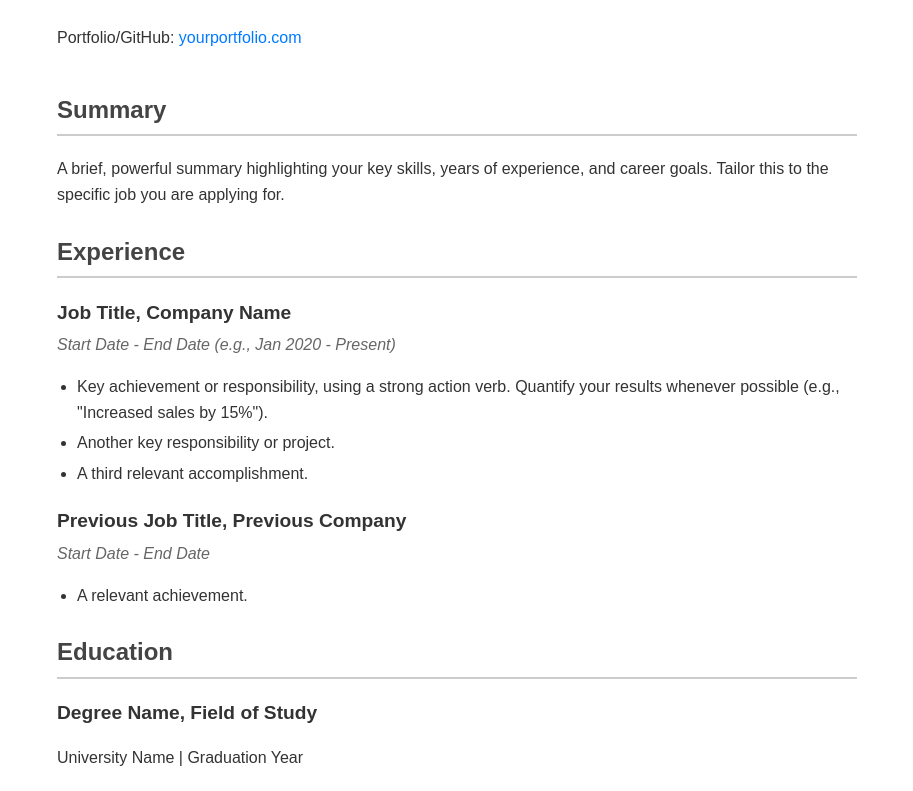
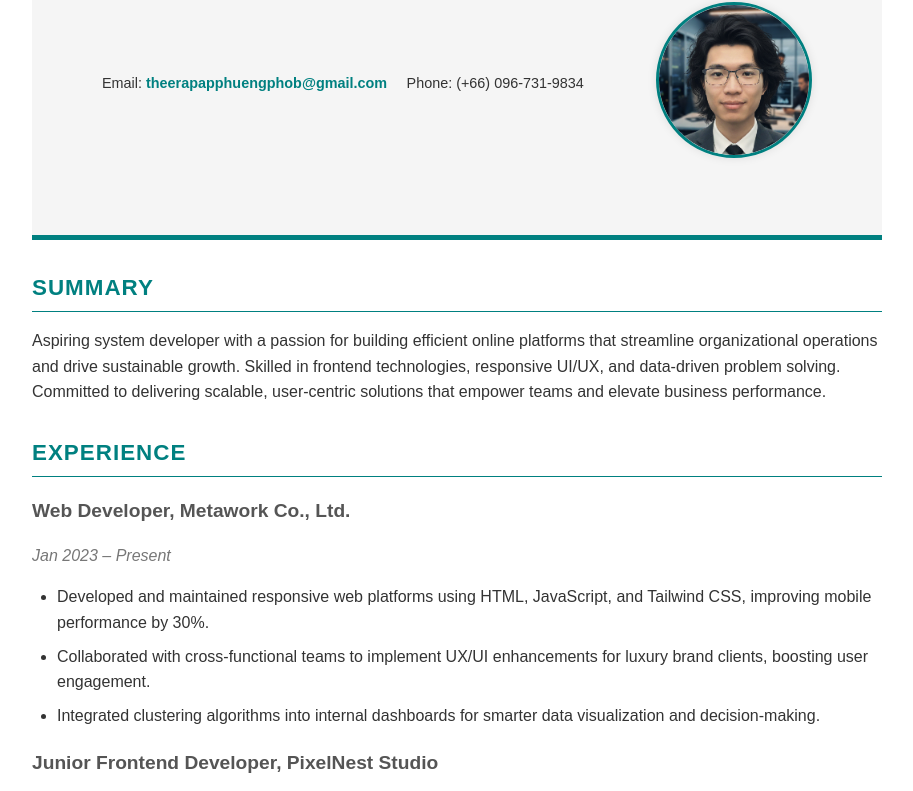
Before and after one commit to theerapap30233/theerapap30233.github.io, a plain HTML site: page index.html in a window 1280 px wide. Shown: the part 203-994 px from the top of the page, without its empty margins (183-1096 px from the left). Drawn offline with Linux system fonts and the light colour scheme.

Commit message:
Add files via upload

```diff
--- a/index.html
+++ b/index.html
@@ -1,47 +1,56 @@
 <!DOCTYPE html>
 <html lang="en">
+
 <head>
     <meta charset="UTF-8">
     <meta name="viewport" content="width=device-width, initial-scale=1.0">
-    <title>Your Name - Resume</title>
+    <title>HomePage</title>
     <link rel="stylesheet" href="style.css">
 </head>
+
 <body>
     <header>
-        <h1>Your Name</h1>
-        <p>Your Professional Title or Tagline</p>
+        <h1>Theerapap Phuengphob</h1>
         <div class="contact-info">
-            <p>Email: <a href="mailto:youremail@example.com">youremail@example.com</a></p>
-            <p>Phone: (555) 123-4567</p>
-            <p>LinkedIn: <a href="http://linkedin.com/in/yourprofile">yourprofile</a></p>
-            <p>Portfolio/GitHub: <a href="http://yourportfolio.com">yourportfolio.com</a></p>
+            <p>Email: <a href="mailto:youremail@example.com">theerapapphuengphob@gmail.com</a></p>
+            <p>Phone: (+66) 096-731-9834</p>
+        </div>
+        <div class="profile-photo">
+            <img src="my-photo.png" alt="Your Profile Picture">
         </div>
     </header>
 
     <main>
         <section id="summary">
             <h2>Summary</h2>
-            <p>A brief, powerful summary highlighting your key skills, years of experience, and career goals. Tailor this to the specific job you are applying for.</p>
+            <p>Aspiring system developer with a passion for building efficient online platforms that streamline
+                organizational operations and drive sustainable growth. Skilled in frontend technologies, responsive
+                UI/UX, and data-driven problem solving. Committed to delivering scalable, user-centric solutions that
+                empower teams and elevate business performance.</p>
         </section>
 
         <section id="experience">
             <h2>Experience</h2>
 
             <article class="job">
-                <h3>Job Title, Company Name</h3>
-                <p class="dates">Start Date - End Date (e.g., Jan 2020 - Present)</p>
+                <h3>Web Developer, Metawork Co., Ltd.</h3>
+                <p class="dates">Jan 2023 – Present</p>
                 <ul>
-                    <li>Key achievement or responsibility, using a strong action verb. Quantify your results whenever possible (e.g., "Increased sales by 15%").</li>
-                    <li>Another key responsibility or project.</li>
-                    <li>A third relevant accomplishment.</li>
+                    <li>Developed and maintained responsive web platforms using HTML, JavaScript, and Tailwind CSS,
+                        improving mobile performance by 30%.</li>
+                    <li>Collaborated with cross-functional teams to implement UX/UI enhancements for luxury brand
+                        clients, boosting user engagement.</li>
+                    <li>Integrated clustering algorithms into internal dashboards for smarter data visualization and
+                        decision-making.</li>
                 </ul>
             </article>
 
             <article class="job">
-                <h3>Previous Job Title, Previous Company</h3>
-                <p class="dates">Start Date - End Date</p>
+                <h3>Junior Frontend Developer, PixelNest Studio</h3>
+                <p class="dates">Jun 2021 – Dec 2022</p>
                 <ul>
-                    <li>A relevant achievement.</li>
+                    <li>Translated high-fidelity Figma designs into modular, production-ready code using TypeScript and
+                        Vite.</li>
                 </ul>
             </article>
         </section>
@@ -49,18 +58,41 @@
         <section id="education">
             <h2>Education</h2>
             <article class="degree">
-                <h3>Degree Name, Field of Study</h3>
-                <p>University Name | Graduation Year</p>
-                </article>
+                <h3>Bachelor’s Degree in Mathematics and Computer Science</h3>
+                <p>King Mongkut’s University of Technology North Bangkok (KMUTNB) | 2023</p>
+            </article>
         </section>
 
         <section id="skills">
             <h2>Skills</h2>
-            <p>List your most important **Technical Skills** (e.g., JavaScript, Python, AWS), **Soft Skills** (e.g., Communication, Leadership), and **Tools** (e.g., Figma, Salesforce).</p>
+            <p>Technical Skills
+
+                JavaScript, HTML, Python, C#
+
+                Responsive UI/UX development
+
+                TypeScript, Tailwind CSS (optional to include based on your frontend focus)</p>
+
+            <p>Soft Skills
+
+                Clear communication across technical and non-technical teams
+
+                Creative problem-solving with a touch of humor
+
+                Adaptability and iterative thinking</p>
+
+            <p>Tools
+
+                Visual Studio Code, Figma, Adobe XD
+
+                Orange (for data mining and clustering)
+
+                UX/UI design tools and prototyping platforms</p>
         </section>
     </main>
 
     <footer>
-        </footer>
+    </footer>
 </body>
+
 </html>
--- a/style.css
+++ b/style.css
@@ -1,61 +1,102 @@
-/* style.css */
-
-/* Basic Reset for Clean Look */
+/* 1. Global Reset and Typography */
 body {
-    font-family: Arial, Helvetica, sans-serif;
+    font-family: 'Arial', sans-serif; /* A clear, professional font */
     line-height: 1.6;
     color: #333;
-    max-width: 800px; /* Keep it centered and easy to read */
+    max-width: 850px;
     margin: 40px auto;
     padding: 0 20px;
+    background-color: #ffffff; /* Clean white background */
 }
 
-/* Headings and Structure */
+/* 2. Color Palette */
+:root {
+    --accent-color: #008080; /* A deep, professional Teal */
+    --text-color: #333;
+    --light-gray: #f5f5f5; /* For subtle background blocks */
+}
+
+/* 3. Header and Contact Info */
+header {
+    background-color: var(--light-gray);
+    padding: 70px;
+    margin-bottom: 20px;
+    border-bottom: 5px solid var(--accent-color);
+    display: flex; /* ใช้ Flexbox ที่นี่ */
+    justify-content: space-between; /* กระจายเนื้อหาไปซ้ายสุด-ขวาสุด */
+    align-items: center; /* จัดเรียงแนวตั้งให้อยู่ตรงกลาง */
+    flex-wrap: wrap; /* ให้เนื้อหาขึ้นบรรทัดใหม่ได้ถ้าจอเล็ก */
+}
+
 h1 {
-    font-size: 2.2em;
+    font-size: 2.5em;
+    color: var(--accent-color); /* Name in accent color */
     margin-bottom: 0.1em;
 }
 
-h2 {
-    color: #444;
-    border-bottom: 2px solid #ccc;
-    padding-bottom: 5px;
-    margin-top: 25px;
+.contact-info p {
+    display: inline-block;
+    margin-right: 15px;
+    color: var(--text-color);
+    font-size: 0.9em;
 }
 
+.contact-info a {
+    color: var(--accent-color);
+    text-decoration: none;
+    font-weight: bold;
+}
+
+/* 4. Section Headings */
+h2 {
+    font-size: 1.4em;
+    color: var(--accent-color);
+    text-transform: uppercase;
+    letter-spacing: 1px;
+    border-bottom: 1px solid var(--accent-color);
+    padding-bottom: 5px;
+    margin-top: 30px;
+    margin-bottom: 15px;
+}
+
+/* 5. Experience and Education Details */
 h3 {
     font-size: 1.2em;
+    color: #555; /* A dark gray for sub-headings */
     margin-bottom: 0.2em;
 }
 
-/* Contact Info */
-.contact-info p {
-    display: inline-block;
-    margin-right: 20px;
+.dates {
+    font-style: italic;
+    color: #777;
+    display: block; /* Ensures it starts on a new line */
+    margin-bottom: 10px;
 }
 
-.contact-info a {
-    color: #007BFF; /* A subtle blue for links */
-    text-decoration: none;
-}
-
-/* Experience Section */
-.job {
-    margin-bottom: 20px;
-}
-
-.job .dates {
-    font-style: italic;
-    color: #666;
-    margin-top: 0;
-    margin-bottom: 5px;
-}
-
-/* Bullet Points */
+/* Highlight bullet points for stronger impact */
 ul {
-    padding-left: 20px;
+    padding-left: 25px;
 }
 
 ul li {
-    margin-bottom: 5px;
+    margin-bottom: 8px;
+    /* Optional: Use the accent color for bullets */
+    /* list-style: disc inside; */
+    /* color: var(--accent-color); */
 }
+/* li content back to regular color */
+/* ul li span { color: var(--text-color); } */
+
+/* 6. Skills Section */
+#skills p {
+    line-height: 2; /* Increased line height for easy scanning */
+}
+.profile-photo img {
+    width: 150px; /* กำหนดขนาดของรูปภาพ */
+    height: 150px;
+    object-fit: cover; /* ทำให้รูปภาพเต็มพื้นที่โดยไม่ผิดสัดส่วน */
+    border-radius: 50%; /* ทำให้รูปภาพเป็นวงกลม */
+    border: 3px solid var(--accent-color); /* เพิ่มขอบสีตาม accent color */
+    box-shadow: 0 0 10px rgba(0,0,0,0.1); /* เพิ่มเงาเล็กน้อย */
+
+}
```
Also changed, not shown: my-photo.png (added).
